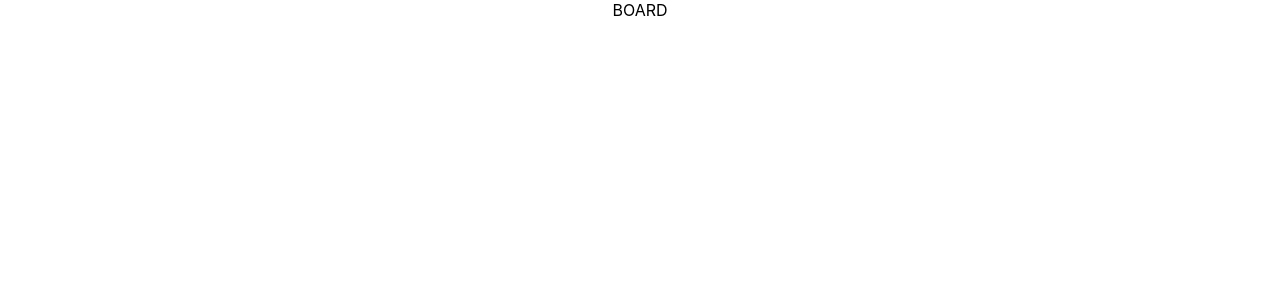
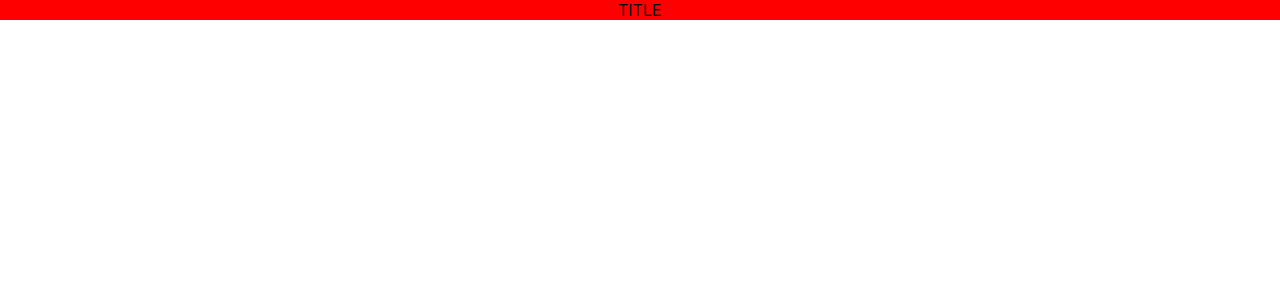
Before and after one commit to malinskioskar/templatebuilder, a React (Create React App) app: page / in a window 1280 px wide. Shown: the top 300 px of the page. Built offline with nearby package versions, Linux system fonts and the light colour scheme.

Commit message:
added first button and some structure

```diff
--- a/package.json
+++ b/package.json
@@ -3,6 +3,7 @@
   "version": "0.1.0",
   "private": true,
   "dependencies": {
+    "styled-components": "^4.3.2",
     "react": "^16.12.0",
     "react-dom": "^16.12.0",
     "react-scripts": "3.2.0"
--- a/src/board/Board.jsx
+++ b/src/board/Board.jsx
@@ -1,9 +1,10 @@
 import React from 'react';
+import SectionsPanel from './sectionspanel/SectionsPanel';
 
 const Board = () => {
   return (
     <div>
-        BOARD
+        <SectionsPanel/>
     </div>
   );
 }
--- /dev/null
+++ b/src/board/sectionspanel/SectionsPanel.jsx
@@ -0,0 +1,12 @@
+import React from 'react';
+import ButtonAddSection from '../../buttons/ButtonAddSection';
+
+const SectionsPanel = () => {
+  return (
+    <div>
+      <ButtonAddSection/>
+    </div>
+  );
+}
+
+export default SectionsPanel;
--- /dev/null
+++ b/src/buttons/ButtonAddSection.jsx
@@ -0,0 +1,15 @@
+import React from 'react';
+import { StyledSectionButton } from '../styles';
+
+const ButtonAddSection = () => {
+  return (
+    <div>
+        <StyledSectionButton onClick={()=>{console.log('button clicked');}}>
+          {'TITLE'}
+        </StyledSectionButton>
+    </div>
+  );
+}
+
+
+export default ButtonAddSection;
--- /dev/null
+++ b/src/styles/index.jsx
@@ -0,0 +1,6 @@
+import styled from 'styled-components';
+
+export const StyledSectionButton = styled.div(props => ({
+    backgroundColor: 'red',
+    width: 'auto',
+}));
```
